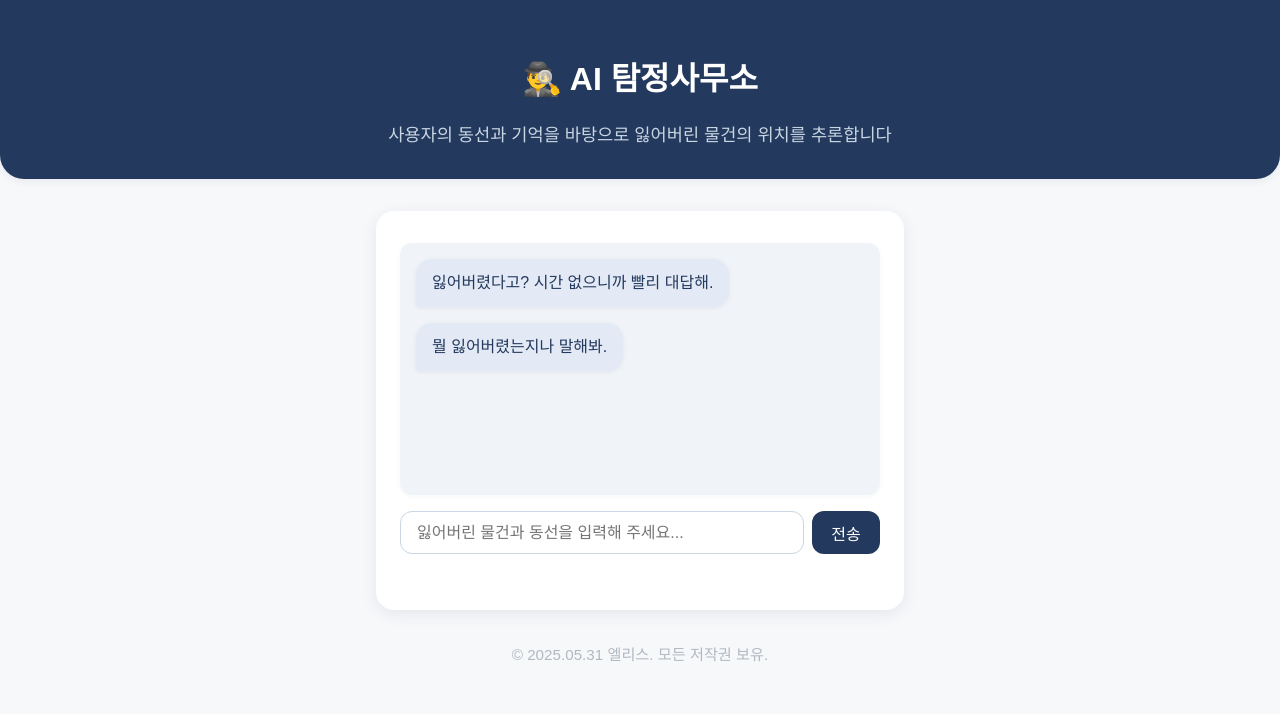
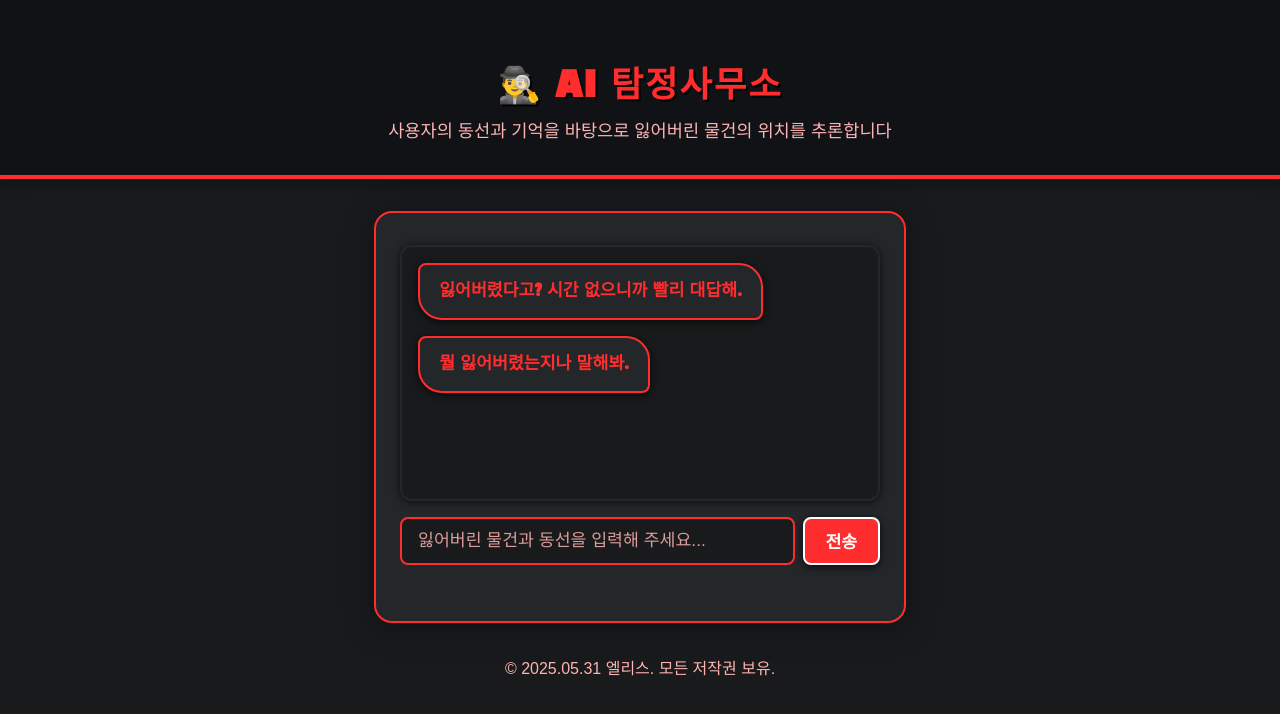
Before and after one commit to DeveloperJinKyu/ai-detective-office, a plain HTML site: page index.html in a window 1280 px wide. Drawn offline with Linux system fonts and the light colour scheme.

Commit message:
터프한 스타일로 CSS 전체 리뉴얼 (강렬한 색상, 각진 UI, 두꺼운 폰트 등)

```diff
--- a/css/style.css
+++ b/css/style.css
@@ -1,31 +1,41 @@
+@import url('https://fonts.googleapis.com/css2?family=Black+Han+Sans&display=swap');
+
 body {
-  font-family: 'Pretendard', 'Noto Sans KR', Arial, sans-serif;
-  background: #f7f8fa;
-  color: #222;
+  font-family: 'Black Han Sans', 'Pretendard', Arial, sans-serif;
+  background: #181a1b;
+  color: #fff;
   margin: 0;
   padding: 0;
 }
 header {
-  background: #23395d;
-  color: #fff;
+  background: #111216;
+  color: #ff2d2d;
   padding: 2rem 1rem 1rem 1rem;
   text-align: center;
-  border-bottom-left-radius: 24px;
-  border-bottom-right-radius: 24px;
-  box-shadow: 0 2px 8px rgba(35,57,93,0.08);
+  border-bottom: 4px solid #ff2d2d;
+  box-shadow: 0 4px 16px rgba(0,0,0,0.35);
+}
+h1 {
+  font-size: 2.2rem;
+  font-weight: 900;
+  letter-spacing: 2px;
+  text-shadow: 2px 2px 0 #000;
+  margin-bottom: 0.2em;
 }
 .subtitle {
   margin-top: 0.5rem;
   font-size: 1.1rem;
-  color: #c9d6e3;
+  color: #ffb3b3;
+  font-family: 'Pretendard', Arial, sans-serif;
 }
 main {
   max-width: 480px;
   margin: 2rem auto;
-  background: #fff;
+  background: #23272a;
   border-radius: 18px;
-  box-shadow: 0 4px 16px rgba(35,57,93,0.09);
+  box-shadow: 0 4px 32px rgba(0,0,0,0.35);
   padding: 2rem 1.5rem 1.5rem 1.5rem;
+  border: 2px solid #ff2d2d;
 }
 #chatbot-section {
   margin-bottom: 2rem;
@@ -34,11 +44,12 @@ main {
   min-height: 220px;
   max-height: 320px;
   overflow-y: auto;
-  background: #f0f4f8;
+  background: #181a1b;
   border-radius: 12px;
   padding: 1rem;
   margin-bottom: 1rem;
-  box-shadow: 0 1px 4px rgba(35,57,93,0.04);
+  box-shadow: 0 1px 8px #000a;
+  border: 2px solid #23272a;
 }
 .message {
   margin-bottom: 1rem;
@@ -53,21 +64,27 @@ main {
 }
 .bubble {
   max-width: 75%;
-  padding: 0.75rem 1rem;
-  border-radius: 16px;
-  font-size: 1rem;
+  padding: 0.85rem 1.2rem;
+  font-size: 1.08rem;
   line-height: 1.5;
-  box-shadow: 0 1px 4px rgba(35,57,93,0.08);
+  font-family: 'Black Han Sans', 'Pretendard', Arial, sans-serif;
+  box-shadow: 0 2px 8px #000a;
+  border-width: 2px;
+  border-style: solid;
 }
 .bubble.bot {
-  background: #e3eaf6;
-  color: #23395d;
-  border-bottom-left-radius: 4px;
+  background: #23272a;
+  color: #ff2d2d;
+  border-radius: 8px 24px 8px 24px;
+  border-color: #ff2d2d;
+  font-weight: bold;
 }
 .bubble.user {
-  background: #23395d;
+  background: #ff2d2d;
   color: #fff;
-  border-bottom-right-radius: 4px;
+  border-radius: 24px 8px 24px 8px;
+  border-color: #fff;
+  font-weight: bold;
 }
 #chat-form {
   display: flex;
@@ -76,33 +93,47 @@ main {
 #user-input {
   flex: 1;
   padding: 0.7rem 1rem;
-  border: 1px solid #c9d6e3;
-  border-radius: 12px;
-  font-size: 1rem;
+  border: 2px solid #ff2d2d;
+  border-radius: 8px;
+  font-size: 1.08rem;
   outline: none;
+  background: #181a1b;
+  color: #fff;
+  font-family: 'Pretendard', Arial, sans-serif;
+}
+#user-input::placeholder {
+  color: #ffb3b3;
+  opacity: 0.85;
 }
 #chat-form button {
-  background: #23395d;
+  background: #ff2d2d;
   color: #fff;
-  border: none;
-  border-radius: 12px;
-  padding: 0 1.2rem;
-  font-size: 1rem;
+  font-weight: bold;
+  border-radius: 8px;
+  border: 2px solid #fff;
+  box-shadow: 0 2px 8px #000a;
+  font-size: 1.08rem;
+  padding: 0 1.3rem;
   cursor: pointer;
-  transition: background 0.2s;
+  transition: background 0.2s, border 0.2s;
 }
 #chat-form button:hover {
-  background: #1a2b49;
+  background: #c40000;
+  border: 2px solid #ffb3b3;
 }
 #result-section {
-  background: #f0f4f8;
+  background: #181a1b;
   border-radius: 12px;
   padding: 1rem;
-  box-shadow: 0 1px 4px rgba(35,57,93,0.04);
+  box-shadow: 0 1px 8px #000a;
+  border: 2px solid #ff2d2d;
+  color: #fff;
+  font-weight: bold;
 }
 footer {
   text-align: center;
-  color: #b0b8c1;
-  font-size: 0.95rem;
+  color: #ffb3b3;
+  font-size: 1rem;
   margin: 2rem 0 1rem 0;
+  font-family: 'Pretendard', Arial, sans-serif;
 }
```
